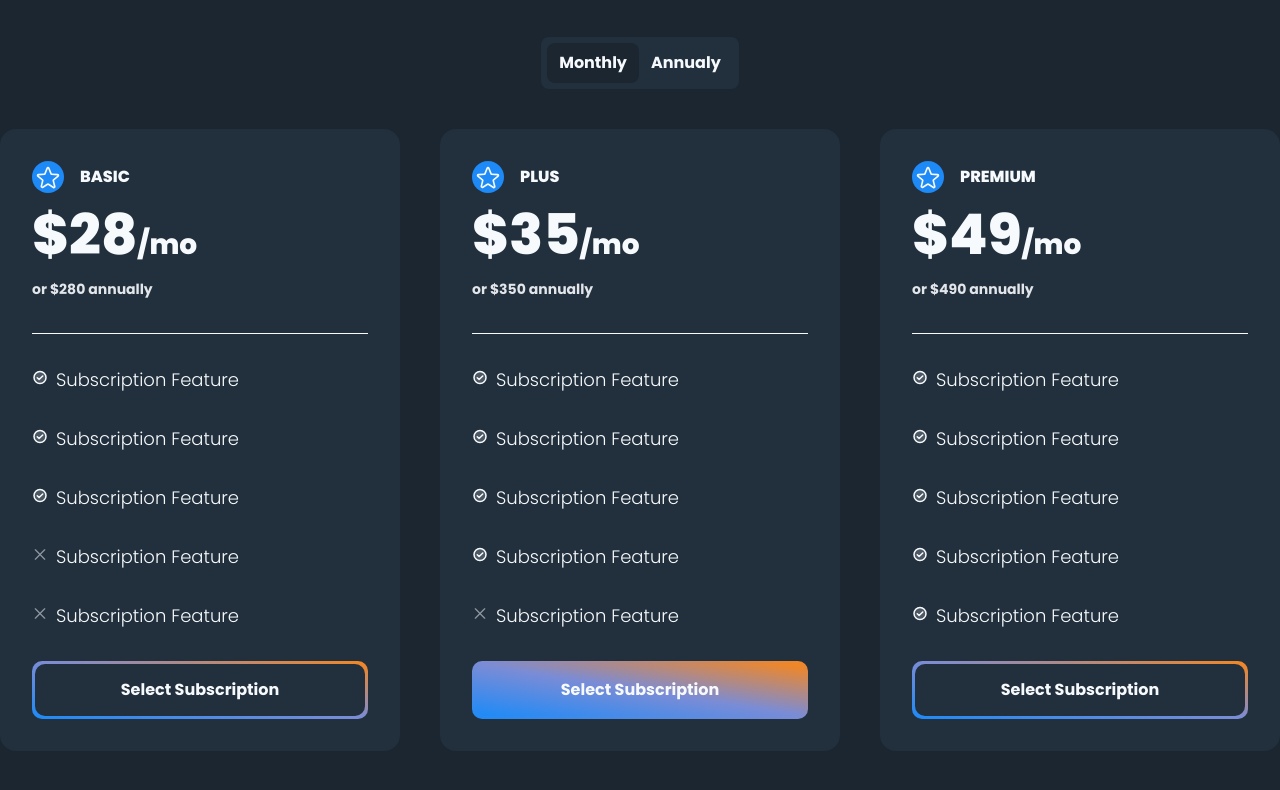
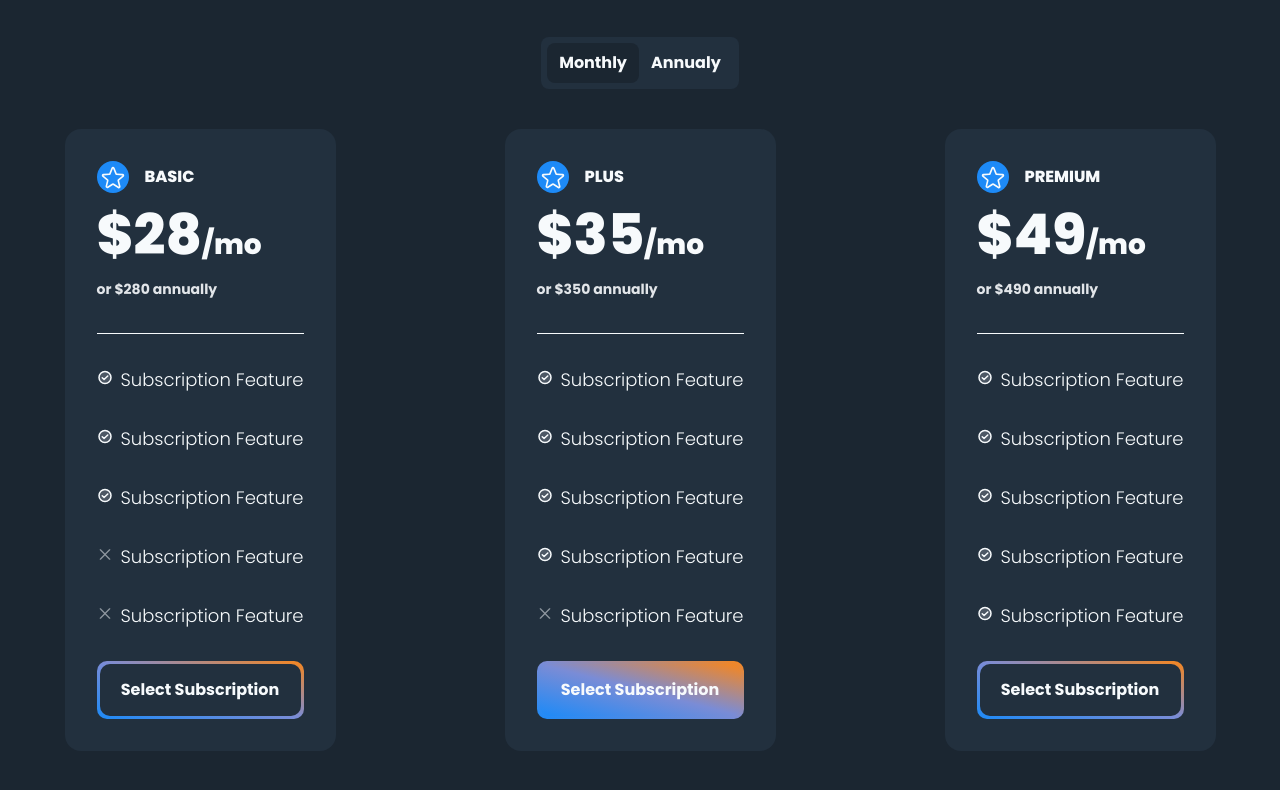
Before and after one commit to sagungt/growkit, a website: page dist/index.html in a window 1280 px wide. Shown: the part 2910-3700 px from the top of the page. Drawn offline with Linux system fonts and the light colour scheme.

Commit message:
add responsive to pricing section

```diff
--- a/dist/index.html
+++ b/dist/index.html
@@ -202,9 +202,9 @@
 
     <div class="container">
 
-      <div class="grid grid-cols-1 md:grid-cols-3 lg:grid-cols-3 gap-10">
+      <div class="grid grid-cols-1 md:grid-cols-1 lg:grid-cols-3 gap-10 place-items-center">
 
-        <div class="p-8 text-whiteText bg-darkSecondary rounded-2xl space-y-8 hover:scale-105 transition-all">
+        <div class="p-8 text-whiteText bg-darkSecondary rounded-2xl space-y-8 hover:scale-105 transition-all w-full md:w-2/3 lg:w-auto">
           <div class="pb-8 border-b border-[#F7FAFC]">
             <div class="flex items-center gap-4">
               <div class="w-8 h-8 bg-[#1D8AF7] flex items-center justify-center rounded-full">
@@ -227,7 +227,7 @@
           </div>
         </div>
 
-        <div class="p-8 text-whiteText bg-darkSecondary rounded-2xl space-y-8 hover:scale-110 transition-all">
+        <div class="p-8 text-whiteText bg-darkSecondary rounded-2xl space-y-8 hover:scale-105 lg:hover:scale-110 transition-all w-full md:w-2/3 lg:w-auto">
           <div class="pb-8 border-b border-[#F7FAFC]">
             <div class="flex items-center gap-4">
               <div class="w-8 h-8 bg-[#1D8AF7] flex items-center justify-center rounded-full">
@@ -250,7 +250,7 @@
           </div>
         </div>
 
-        <div class="p-8 text-whiteText bg-darkSecondary rounded-2xl space-y-8 hover:scale-105 transition-all">
+        <div class="p-8 text-whiteText bg-darkSecondary rounded-2xl space-y-8 hover:scale-105 transition-all w-full md:w-2/3 lg:w-auto">
           <div class="pb-8 border-b border-[#F7FAFC]">
             <div class="flex items-center gap-4">
               <div class="w-8 h-8 bg-[#1D8AF7] flex items-center justify-center rounded-full">
```
Also changed, not shown: dist/styles/style.css.
